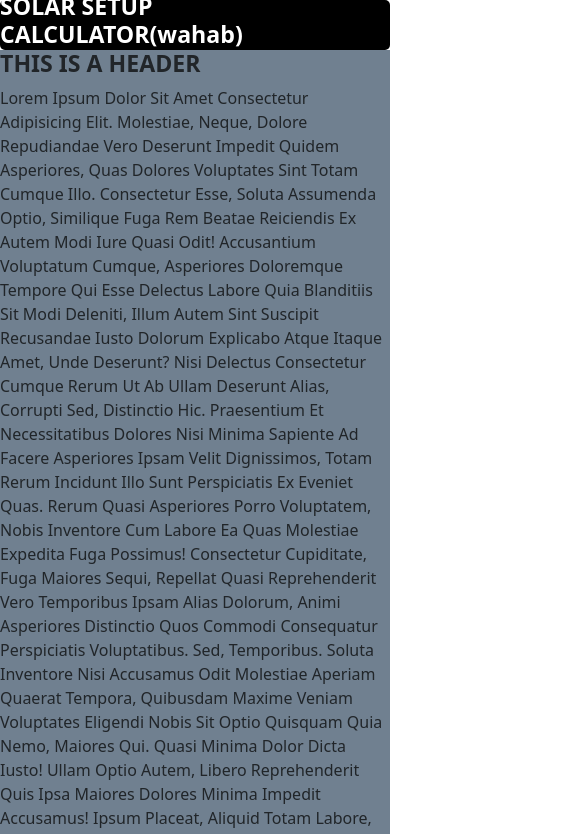
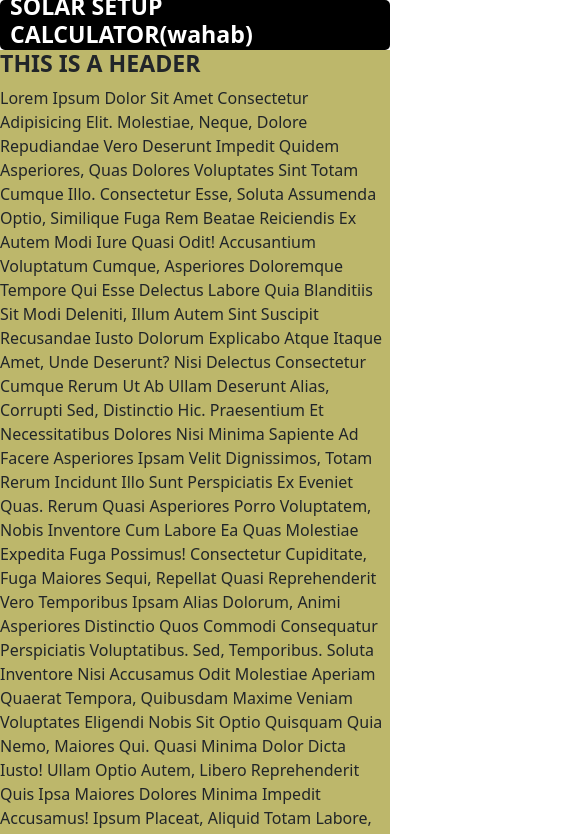
Before and after one commit to Wahabsheikh/simple-resoonsive-design-learning, a plain HTML site: page index.html in a window 390 px wide. Shown: the top 834 px of the page, 585 px wide, since content can reach past the window. Drawn offline with nearby package versions, Linux system fonts and the light colour scheme.

Commit message:
small size 320 viewport responsive update

```diff
--- a/bsresponsive.css
+++ b/bsresponsive.css
@@ -91,3 +91,20 @@
     max-width: 80%;
   }
 }
+@media all and (max-width: 519px) and (min-width: 320px) {
+  #header {
+    display: flex;
+    justify-content: start;
+    padding: 0 10px;
+  }
+
+  #body {
+    background-color: darkkhaki;
+  }
+  #body .menuCard .card img {
+    width: 350px;
+  }
+  #body .menuCard .card {
+    max-width: 80%;
+  }
+}
```
